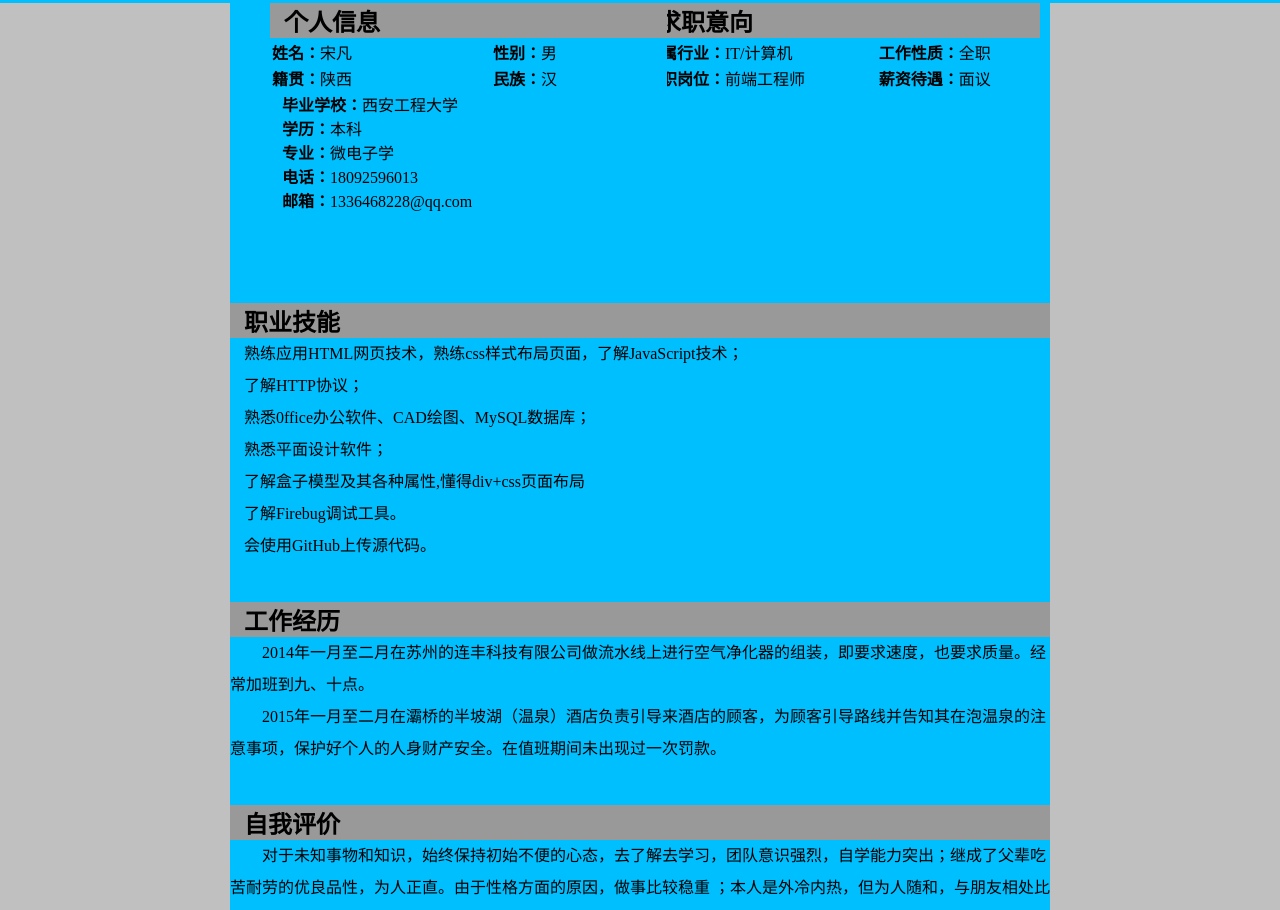
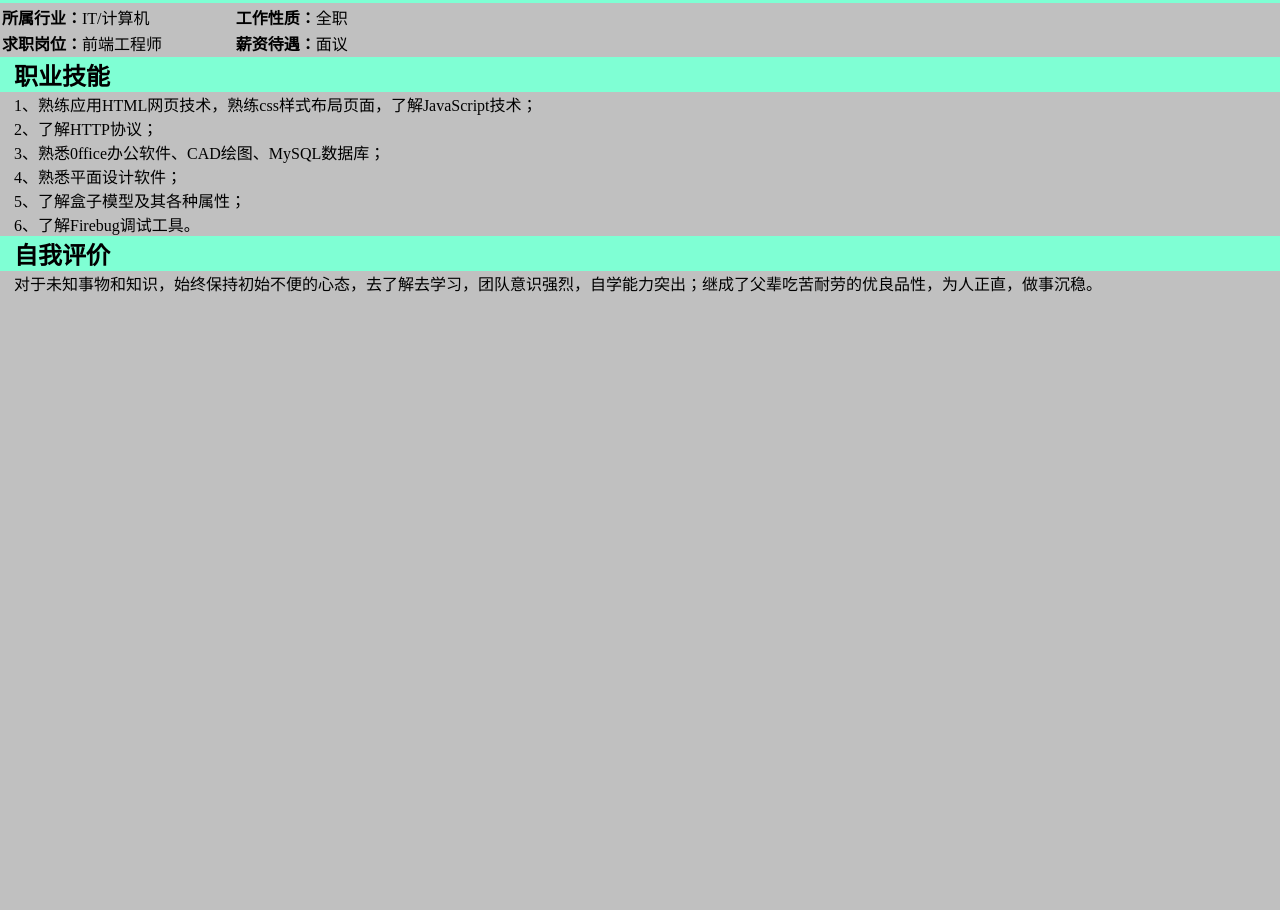
Before and after one commit to chenyi1225/chenyi1225.github.com, a plain HTML site: page index.html in a window 1280 px wide. Shown: the part 287-1197 px from the top of the page. After the commit the page ends 800 px from the top, so only its background shows below. Drawn offline with Linux system fonts and the light colour scheme.

Commit message:
Revert "个人简历2"
This reverts commit 4643c23c787367b75ed75b2f7f87e33a78714909.

```diff
--- a/index.html
+++ b/index.html
@@ -6,36 +6,19 @@
 
     <style type="text/css">
         *{margin:0;padding: 0;}
-        body{background-color: silver;text-indent:14px;font-family: "Times New Roman";margin: 0;padding: 0;}
+        body{background-color: silver;text-indent:14px;font-family: "Times New Roman";}
         h1{text-align: center;}
-        h2{background-color:#999;}
-        div{font-size: 16px;background-color: deepskyblue;}
+        h2{background-color: aquamarine;}
+        div{font-size: 16px;}
         table{width:400px;height: 40px;}
-        p{text-indent: 2em;line-height: 2em;}
-        li{line-height: 2em;}
-        .image,.myname{text-align: center}
-        .top{height: 260px;margin-top: 30px;}
-        .mian{width:820px;margin: 0 auto;}
-        .left{width:397px;height: 200px;position: absolute;top:290px;left: 270px;}
-        .right{width:397px;height:200px;float: right;}
-        .foot{width: 800px;height: 300px;margin: 0 auto;}
-        .skills{margin-bottom: 20px;}
-        .experience{margin-top: 40px;margin-bottom: 40px;}
-        .self{margin-top: 40px;margin-bottom:40px;}
     </style>
 
 </head>
 
 <body>
-<div class="top">
-<div class="image"><img src="DSCF2888.JPG" width="125px" height="180px" alt="照片" /></div>
-<h1>你好<span>！</span></h1>
-<p class="myname">我是宋凡，我想应聘前端工程师</p>
-</div>
-<div class="mian">
- <div class="left">
+<h1>个人简历</h1>
 <h2>个人信息</h2>
-
+<div>
    <p>
      <table>
       <tr>
@@ -54,9 +37,8 @@
     <b>&nbsp;&nbsp;&nbsp;邮箱：</b>1336468228@qq.com<br/>
     </p>
 </div>
-<div class="foot">
-<div class="right">
 <h2>求职意向</h2>
+<div >
     <table>
         <tr>
             <td><b>所属行业：</b>IT/计算机</td>
@@ -68,29 +50,20 @@
         </tr>
     </table>
 </div>
+<h2>职业技能</h2>
+<div>
+   <ol>
+       <li>1、熟练应用HTML网页技术，熟练css样式布局页面，了解JavaScript技术；</li>
+       <li>2、了解HTTP协议；</li>
+       <li>3、熟悉0ffice办公软件、CAD绘图、MySQL数据库；</li>
+       <li>4、熟悉平面设计软件；</li>
+       <li>5、了解盒子模型及其各种属性；</li>
+       <li>6、了解Firebug调试工具。</li>
+   </ol>
 </div>
-<div class="skills">
-<h2>职业技能</h2>
-    <ul type=none>
-        <li>熟练应用HTML网页技术，熟练css样式布局页面，了解JavaScript技术；</li>
-        <li>了解HTTP协议；</li>
-        <li>熟悉0ffice办公软件、CAD绘图、MySQL数据库；</li>
-        <li>熟悉平面设计软件；</li>
-        <li>了解盒子模型及其各种属性,懂得div+css页面布局</li>
-        <li>了解Firebug调试工具。</li>
-        <li>会使用GitHub上传源代码。</li>
-    </ul>
-
-</div>
-<div class="experience">
-<h2>工作经历</h2>
-<p>2014年一月至二月在苏州的连丰科技有限公司做流水线上进行空气净化器的组装，即要求速度，也要求质量。经常加班到九、十点。</p>
-    <p>2015年一月至二月在灞桥的半坡湖（温泉）酒店负责引导来酒店的顾客，为顾客引导路线并告知其在泡温泉的注意事项，保护好个人的人身财产安全。在值班期间未出现过一次罚款。</p>
-</div>
-<div class="self">
     <h2>自我评价</h2>
-    <p>对于未知事物和知识，始终保持初始不便的心态，去了解去学习，团队意识强烈，自学能力突出；继成了父辈吃苦耐劳的优良品性，为人正直。由于性格方面的原因，做事比较稳重 ；本人是外冷内热，但为人随和，与朋友相处比较融洽。</p>
-</div>
+        <div>
+           <p>对于未知事物和知识，始终保持初始不便的心态，去了解去学习，团队意识强烈，自学能力突出；继成了父辈吃苦耐劳的优良品性，为人正直，做事沉稳。</p>
         </div>
 </body>
 </html>
```
Also changed, not shown: DSCF2888.JPG (deleted). Lines whose indentation alone changed are shown as unchanged.
